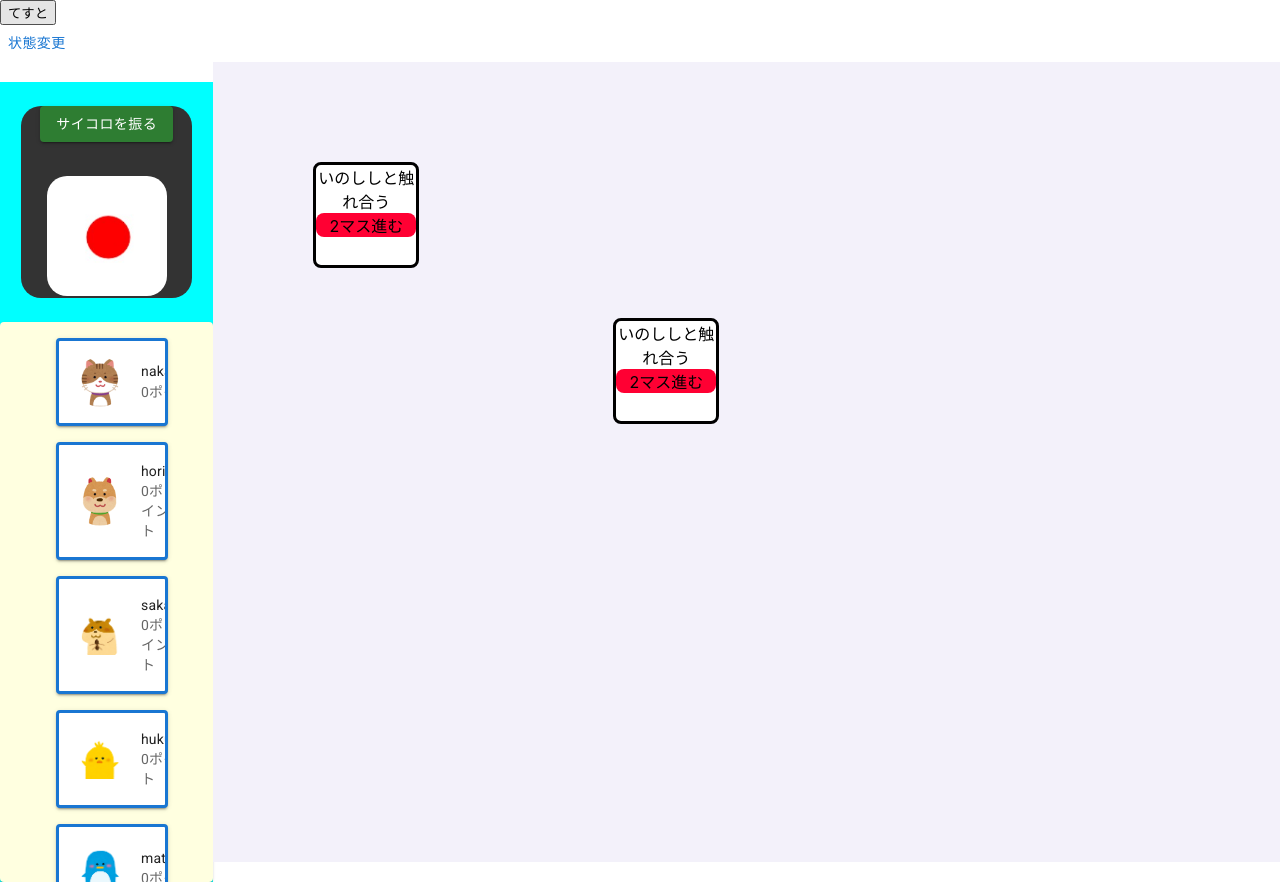
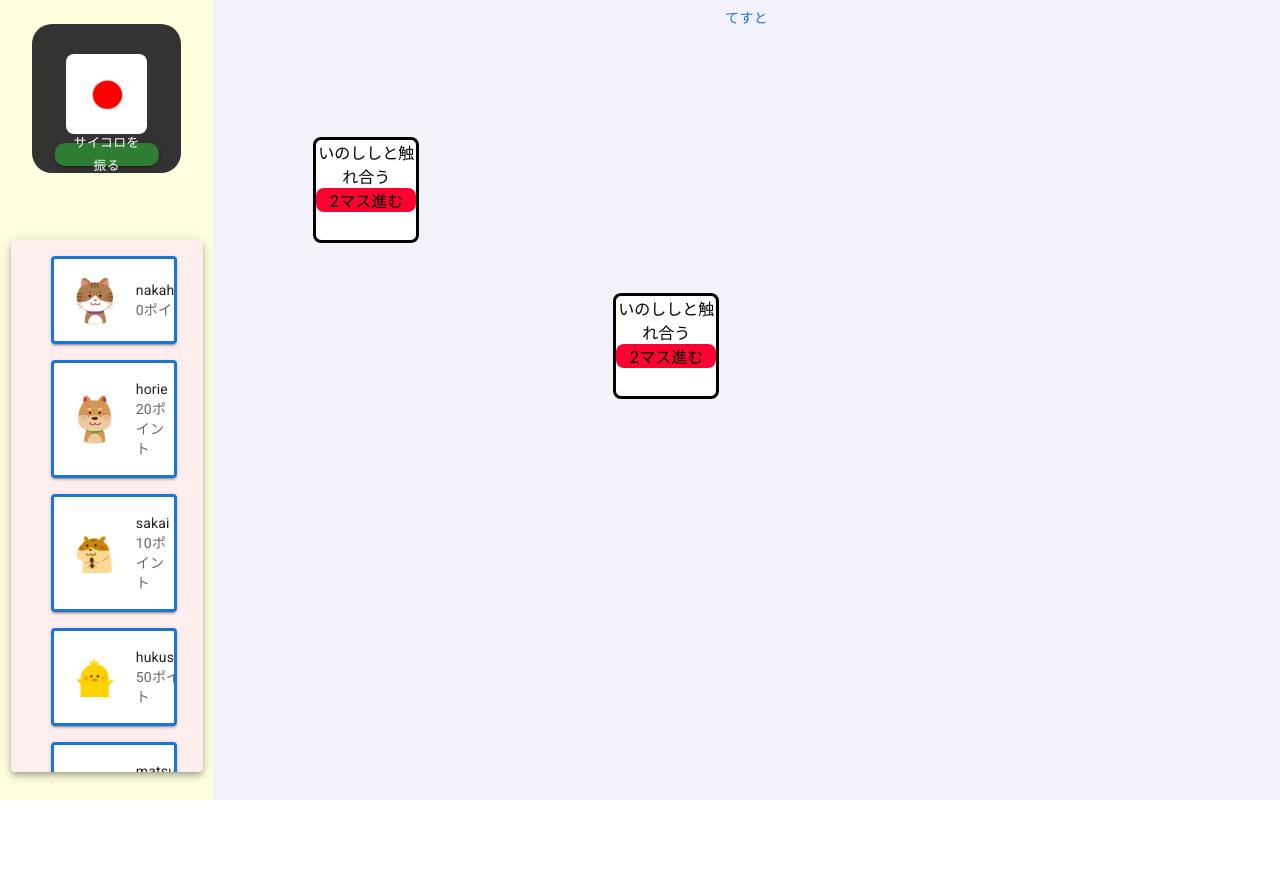
Before and after one commit to tomorrow1892/React_sugoroku2, a React (Create React App) app in the folder animation_sugoroku/: page / in a window 1280 px wide. After the commit the page ends 800 px from the top, so only its background shows below. Built offline with nearby package versions, Linux system fonts and the light colour scheme.

Commit message:
見た目調整

```diff
--- a/animation_sugoroku/src/App.js
+++ b/animation_sugoroku/src/App.js
@@ -14,9 +14,7 @@ function App() {
 
   return (
     <>
-    {/* <Canvas></Canvas> */}
-    {/* <ZdogTest></ZdogTest> */}
-      <RequestTest></RequestTest>
+      {/* <RequestTest></RequestTest> */}
       <Game></Game>
 
     </>
--- a/animation_sugoroku/src/components/Dice2.jsx
+++ b/animation_sugoroku/src/components/Dice2.jsx
@@ -119,8 +119,8 @@ export default class DiceImage extends React.Component {
   render() {
     return (
       <>
-        <div className="diceContent">
-
+        <div className="diceContent" >
+          <div className="inner">
             <img
               id="dice2d"
               src={dice1Img}
@@ -128,7 +128,7 @@ export default class DiceImage extends React.Component {
               ref={this.dice2dRef}
               className="diceImage"
             />
-          <div className="dice3d" style={{ "display": "none" }}ref={this.dice3dRef}>
+            <div className="dice3d" style={{ "display": "none" }} ref={this.dice3dRef}>
               <div className="item"></div>
               <div className="item"></div>
               <div className="item"></div>
@@ -137,9 +137,11 @@ export default class DiceImage extends React.Component {
               <div className="item"></div>
             </div>
 
-          <Button ref={this.diceBtnRef} variant="contained" color="success" onClick={() => this.changeDice()}>
+            <Button id="diceBtn" ref={this.diceBtnRef}  variant="contained" color="success" onClick={() => this.changeDice()}>
               サイコロを振る
             </Button>
+          </div>
+
         </div>
       </>
 
--- a/animation_sugoroku/src/components/Game.jsx
+++ b/animation_sugoroku/src/components/Game.jsx
@@ -26,10 +26,10 @@ export default class Game extends React.Component {
 
         this.playerList = new Array();
         this.playerList.push(new Player("nakahashi",0,cat));
-        this.playerList.push(new Player("horie",0,dog));
-        this.playerList.push(new Player("sakai",0,hamster));
-        this.playerList.push(new Player("hukusima",0,hiyoko));
-        this.playerList.push(new Player("matsumoto",0,penguin));
+        this.playerList.push(new Player("horie",20,dog));
+        this.playerList.push(new Player("sakai",10,hamster));
+        this.playerList.push(new Player("hukusima",50,hiyoko));
+        this.playerList.push(new Player("matsumoto",100,penguin));
         this.state={
            playerList: this.playerList
         }
@@ -47,13 +47,14 @@ export default class Game extends React.Component {
         return (
             <>
 
-            <Button onClick={() => this.setPlayerName(0,"tomorrow")}> 状態変更</Button>
+
                 <Grid container>
                     <Grid item xs={2}>
                        <Menu playerList={this.state.playerList}></Menu>
                     </Grid>
                     <Grid item xs>
-                        <div style={{ "textAlign": "center","backgroundColor":"#F3F1FA" ,"height":"100vh"}}>
+                        <div style={{ "textAlign": "center","backgroundColor":"#F3F1FA" ,"height":"100%"}}>
+                        <Button onClick={() => this.setPlayerName(0,"tomorrow")}> てすと</Button>
                             <Masu top={100} left={100}> </Masu>
                             <Masu top={150} left={400}></Masu>
                         </div>
--- a/animation_sugoroku/src/components/Menu.jsx
+++ b/animation_sugoroku/src/components/Menu.jsx
@@ -14,13 +14,12 @@ export default class Menu extends React.Component {
     render() {
         return (
 
-            <div style={{ "backgroundColor": "cyan", "height": "100vh" }}>
-                {/* <Button variant="outlined">Material-UI ボタン</Button> */}
+            <div style={{ "backgroundColor": "	#FFFFE0",  "height": "100%" }}>
                 <div style={{ "textAlign": "center", "height": "30vh" }}>
                     <Dice2></Dice2>
 
                 </div>
-                <div>
+                <div style={{"height": "70vh"}}>
                     <PlayerList playerList= {this.props.playerList}></PlayerList>
                 </div>
 
--- a/animation_sugoroku/src/components/PlayerList.jsx
+++ b/animation_sugoroku/src/components/PlayerList.jsx
@@ -15,7 +15,7 @@ export default class PlayerList extends React.Component {
     render() {
         return (
 
-            <Card style={{ "backgroundColor": "	#FFFFE0", "height": "70vh" }}>
+            <Card sx={{boxShadow:5}} style={{"backgroundColor": "#FFEEEE", "width":"90%", "height": "95%","margin-left":"auto","margin-right":"auto" }}>
                 <Grid>
                     <ul>
                         {/* <img src={require(`${this.props.playerList[0].icon}`).default} /> */}
@@ -23,7 +23,8 @@ export default class PlayerList extends React.Component {
                             <div key={player.name}>
 
                             <Grid item xs={10}>
-                                <Card sx={{ margin: 2,border:3,borderColor: 'primary.main' ,boxShadow:2}} style={{ "backgroundColor": "white" }}>
+                                <Card sx={{ margin: 2,border:3,borderColor: 'primary.main' ,boxShadow:2}}
+                                style={{ "backgroundColor": "white","width":"95%", "height": "90%","margin-left":"auto","margin-right":"auto"  }}>
                                     <CardHeader
                                         avatar={<Avatar  sx={{ width: 50, height: 50 ,bgcolor: 'background.paper'}}><img src={`${player.icon}`} style={{width:40}} /></Avatar>}
                                         title={player.name}
--- a/animation_sugoroku/src/components/css/dice.css
+++ b/animation_sugoroku/src/components/css/dice.css
@@ -1,15 +1,11 @@
-.diceImage {
-    width: 60%;
-    height: auto;
-}
 
 /* サイコロの面の設定 */
         /* 1 */
 
         .dice3d .item:nth-child(1) {
-            transform: translate3d(0, -50px, 0) rotateX(-90deg);
+            transform: translate3d(0, -50%, 0) rotateX(-90deg);
             background: url(../img/1dice.jpeg) no-repeat center center / 100% 100%;
-            border-radius: 20px;
+            border-radius: 10%;
         }
 
         /* 2 */
@@ -17,23 +13,23 @@
         .dice3d .item:nth-child(2) {
             transform: translate3d(0, 0, 50px);
             background: url(../img/2dice.jpeg) no-repeat center center / 100% 100%;
-            border-radius: 20px;
+            border-radius: 10%;
         }
 
         /* 3 */
 
         .dice3d .item:nth-child(3) {
-            transform: translate3d(50px, 0, 0) rotateY(90deg);
+            transform: translate3d(50%, 0, 0) rotateY(90deg);
             background: url(../img/3dice.jpeg) no-repeat center center / 100% 100%;
-            border-radius: 20px;
+            border-radius: 10%;
         }
 
         /* 4 */
 
         .dice3d .item:nth-child(4) {
-            transform: translate3d(-50px, 0, 0) rotateY(-90deg);
+            transform: translate3d(-50%, 0, 0) rotateY(-90deg);
             background: url(../img/4dice.jpeg) no-repeat center center / 100% 100%;
-            border-radius: 20px;
+            border-radius: 10%;
         }
 
         /* 5 */
@@ -41,15 +37,15 @@
         .dice3d .item:nth-child(5) {
             transform: translate3d(0, 0, -50px) rotateY(180deg);
             background: url(../img/5dice.jpeg) no-repeat center center / 100% 100%;
-            border-radius: 20px;
+            border-radius: 10%;
         }
 
         /* 6 */
 
         .dice3d .item:nth-child(6) {
-          transform: translate3d(0, 50px, 0) rotateX(-90deg);
+          transform: translate3d(0, 50%, 0) rotateX(-90deg);
             background: url(../img/6dice.jpeg) no-repeat center center / 100% 100%;
-            border-radius: 20px;
+            border-radius: 10%;
         }
 
 
@@ -57,50 +53,59 @@
 
 
         .diceContent {
-            width: 80%;
-            height: 80%;
-            margin:20px auto;
+            width: 70%;
+            margin-left: auto;
+            margin-right: auto;
+            margin-top: auto;
+            margin-bottom: auto;
+
 
             top: 10%;
+
             background: #333;
             border-radius: 20px;
             position: relative;
         }
+        .diceContent .inner{
+            width:0px;
+            height:0px;
+            padding-bottom: 100%;
+        }
 
-        #diceBtn,
-        #diceBtn1 {
+        #diceBtn{
             position: absolute;
-            width: 150px;
-            height: 30px;
-            bottom: 20px;
+            width: 70%;
+            height: 15%;
+            bottom: 5%;
             left: 50%;
             transform: translate(-50%);
             border-radius: 10px;
+            font-size:80%
         }
 
         #dice2d {
             position: absolute;
-            width: 120px;
-            top: 70px;
-            left: 50%;
-            transform: translate(-50%);
-            border-radius: 20px;
+            width: 54%;
+            top: 20%;
+            left: 23%;
+            margin-left: auto;
+            margin-right: auto;
+
+            border-radius: 10%;
         }
 
         .dice3d {
-            margin: 30px auto 0;
-            width: 100px;
-            height: 100px;
+
+            width: 50%;
+            height: 50%;
             transform-style: preserve-3d;
-            animation: rotate-animation .5s linear infinite;
-        }
-
-        .dice3d {
+            animation: rotate-animation 2.0s linear infinite;
             display: none;
             position: absolute;
             top: 20%;
-            left: 35%;
+            left: 25%;
         }
+
 
         .dice3d .item {
             position: absolute;
```
Lines whose indentation alone changed are shown as unchanged.
